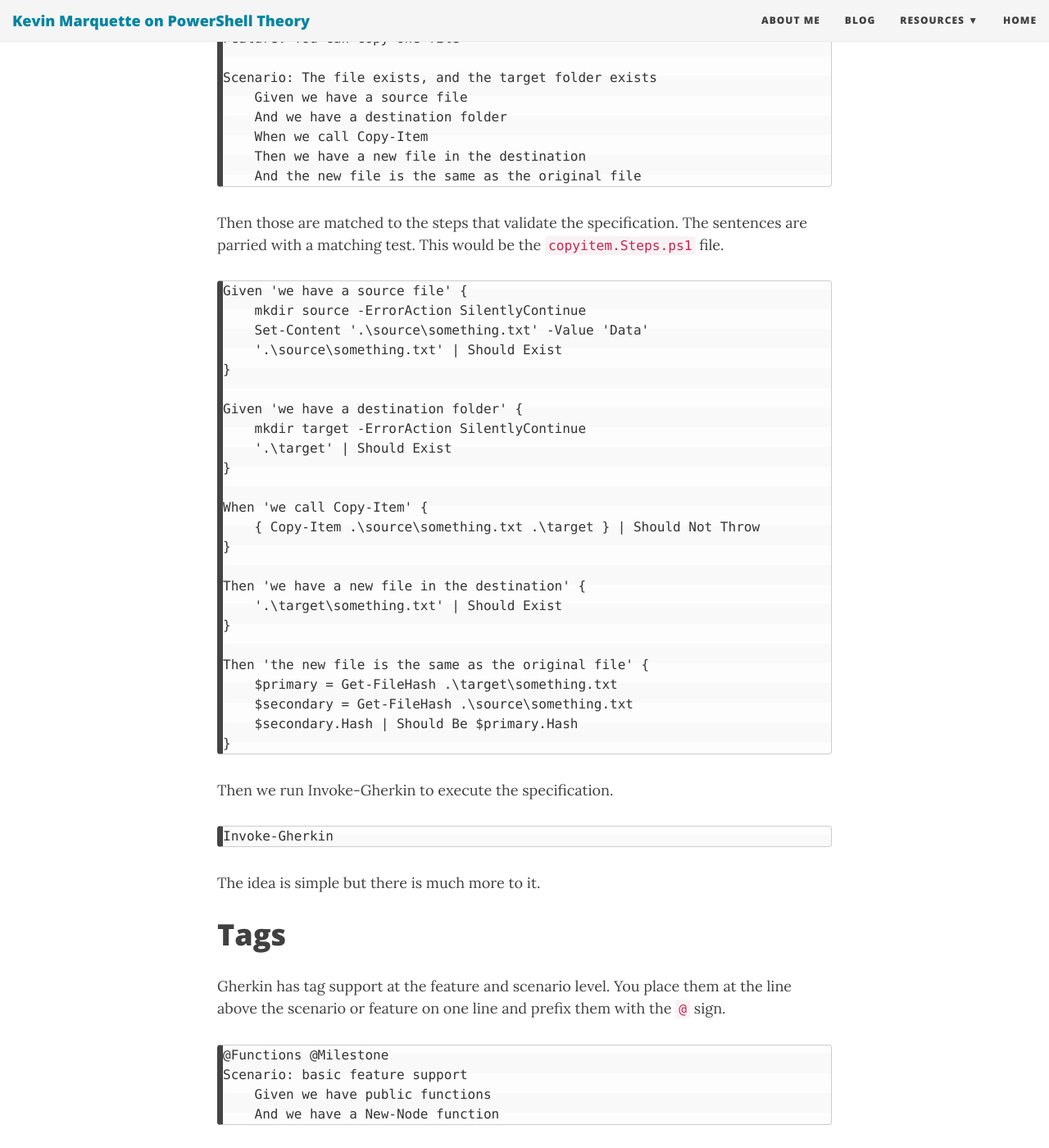
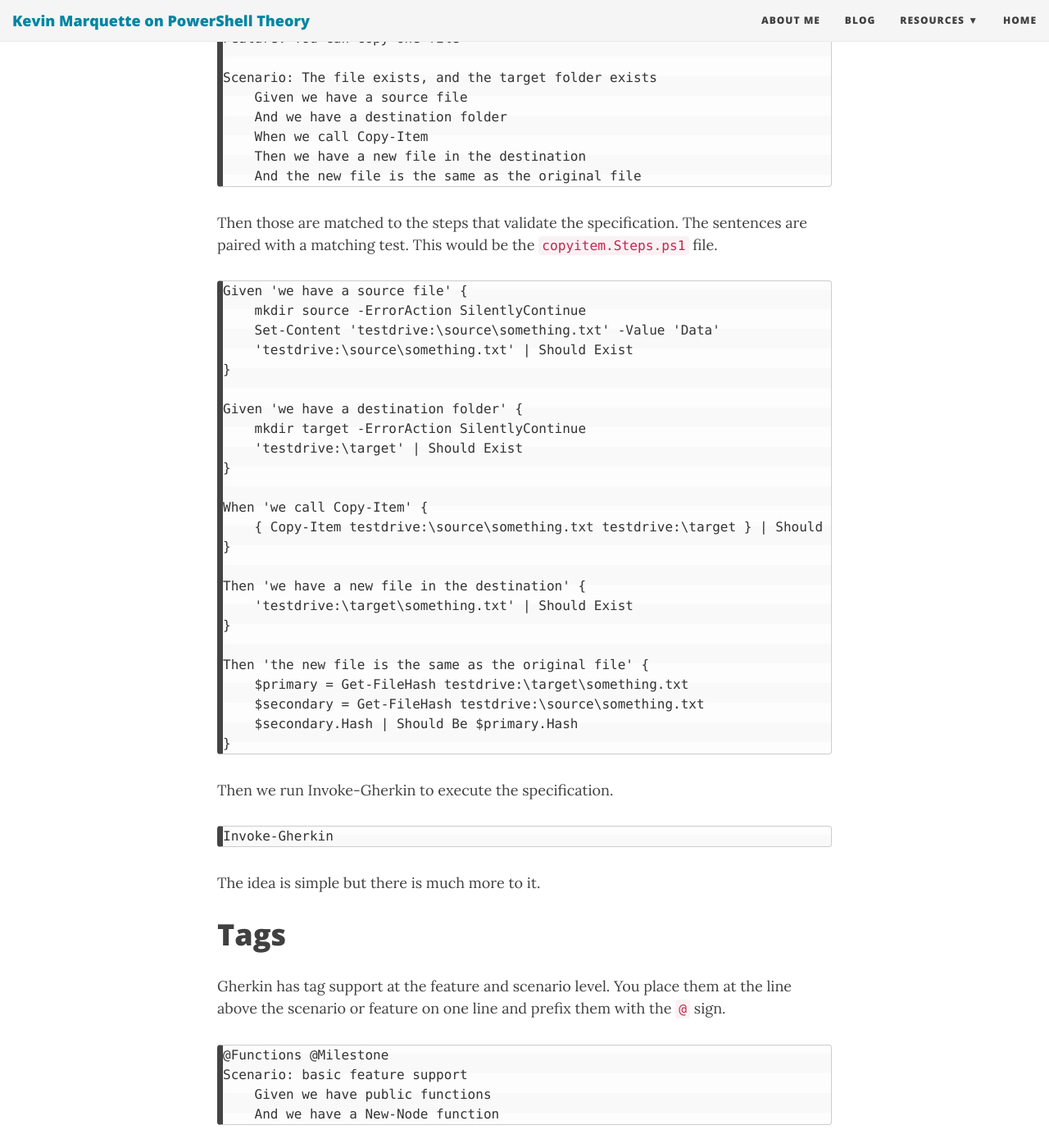
Before and after one commit to KevinMarquette/kevinmarquette.github.io, a Jekyll site: the page built from _posts/2017-04-30-Powershell-Gherkin-advanced-features.md, in a window 1280 px wide and 1400 px high, scrolled down 1326 px. Shown: the whole window at 82% size. Built offline with Jekyll 4.4.1, drawn with Linux system fonts in a browser that asks for light colours; nearby versions of some CDN libraries; some of the changed text lies outside the part shown.

Commit message:
corrections from Lee Daily

```diff
--- a/_posts/2017-04-30-Powershell-Gherkin-advanced-features.md
+++ b/_posts/2017-04-30-Powershell-Gherkin-advanced-features.md
@@ -31,30 +31,30 @@ Take a moment to read the [previous post](../2017-03-17-Powershell-Gherkin-speci
         Then we have a new file in the destination
         And the new file is the same as the original file
 
-Then those are matched to the steps that validate the specification. The sentences are parried with a matching test. This would be the `copyitem.Steps.ps1` file.
+Then those are matched to the steps that validate the specification. The sentences are paired with a matching test. This would be the `copyitem.Steps.ps1` file.
 
     Given 'we have a source file' {
         mkdir source -ErrorAction SilentlyContinue
-        Set-Content '.\source\something.txt' -Value 'Data'
-        '.\source\something.txt' | Should Exist
+        Set-Content 'testdrive:\source\something.txt' -Value 'Data'
+        'testdrive:\source\something.txt' | Should Exist
     }
 
     Given 'we have a destination folder' {
         mkdir target -ErrorAction SilentlyContinue
-        '.\target' | Should Exist
+        'testdrive:\target' | Should Exist
     }
 
     When 'we call Copy-Item' {
-        { Copy-Item .\source\something.txt .\target } | Should Not Throw
+        { Copy-Item testdrive:\source\something.txt testdrive:\target } | Should Not Throw
     }
 
     Then 'we have a new file in the destination' {
-        '.\target\something.txt' | Should Exist
+        'testdrive:\target\something.txt' | Should Exist
     }
 
     Then 'the new file is the same as the original file' {
-        $primary = Get-FileHash .\target\something.txt
-        $secondary = Get-FileHash .\source\something.txt
+        $primary = Get-FileHash testdrive:\target\something.txt
+        $secondary = Get-FileHash testdrive:\source\something.txt
         $secondary.Hash | Should Be $primary.Hash
     }
 
@@ -346,7 +346,7 @@ This will allow us to get structured data into our tests from the specification.
 
 ## Scriptblocks
 
-The catch all scenario is that we convert that text parameter to a `ScriptBlock`. If you would much rather put in PowerShell hashtable then we can do that.
+The catch-all scenario is that we convert that text parameter to a `ScriptBlock`. If you would much rather put in PowerShell hashtable then we can do that.
 
     Scenario: Splat function with script block
         Given we have these values for New-Person
```
Also changed, not shown: other parts of _posts/2017-04-30-Powershell-Gherkin-advanced-features.md (+3 -3 lines).
